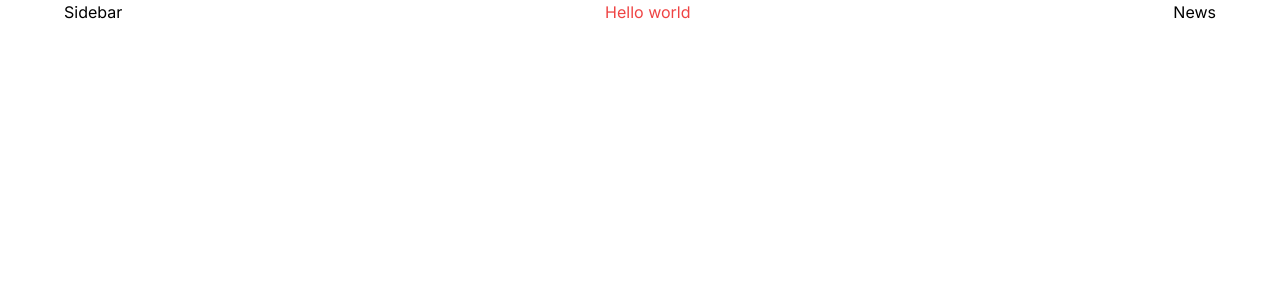
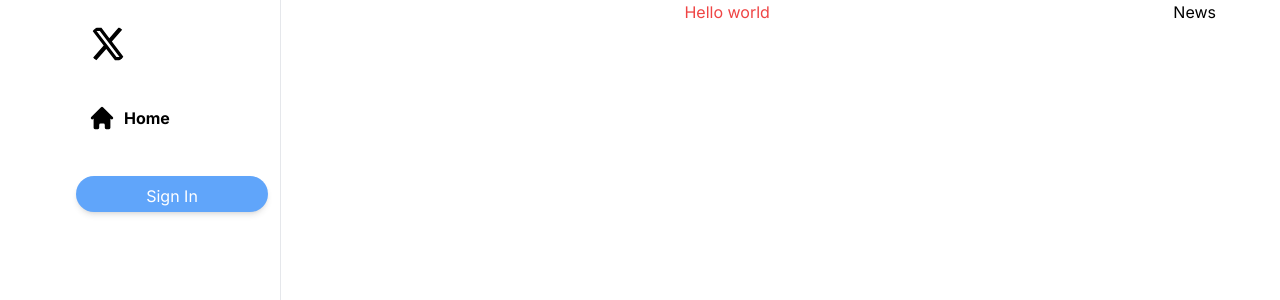
Before and after one commit to Arjunkumar1877/x-next-app, a Next.js app: page / in a window 1280 px wide. Shown: the top 300 px of the page. Built offline with nearby package versions, Linux system fonts and the light colour scheme.

Commit message:
Modified the sidebar component

```diff
--- a/src/app/components/Sidebar.jsx
+++ b/src/app/components/Sidebar.jsx
@@ -1,7 +1,22 @@
+import Link from 'next/link';
 import React from 'react'
+import { FaXTwitter } from "react-icons/fa6";
+import { HiHome } from "react-icons/hi";
+
 
 export default function Sidebar() {
   return (
-    <div>Sidebar</div>
+    <div className='flex flex-col gap-4 p-3'>
+        <Link href={'/'}>
+            <FaXTwitter className='w-16 h-16 cursor-pointer p-3 hover:bg-gray-100 rounded-full transition-all duration-200' />
+        </Link>
+
+        <Link href={'/'} className='flex items-center p-3 hover:bg-green-100 rounded-full transition-all duration-200 gap-2 w-fit'>
+        <HiHome className='w-7 h-7 ' />
+      <span className="font-bold hidden xl:inline">Home</span>
+        </Link>
+
+<button className="bg-blue-400 text-white rounded-full px-4 py-2 mt-4 hover:brightness-95 transition-all duration-200 w-48 h-9 shadow-md hidden xl:inline">Sign In</button>
+    </div>
   )
 }
--- a/src/app/layout.js
+++ b/src/app/layout.js
@@ -15,7 +15,7 @@
     <html lang="en">
        <body className={inter.className}>
       <div className="flex justify-between max-w-6xl mx-auto">
-        <div className="">
+        <div className="hidden sm:inline border-r h-screen">
           <Sidebar />
         </div>
         <div className="">
```
Also changed, not shown: package.json (+5 -4 lines), 1 other file (tests, documents, lock files or other folders).
